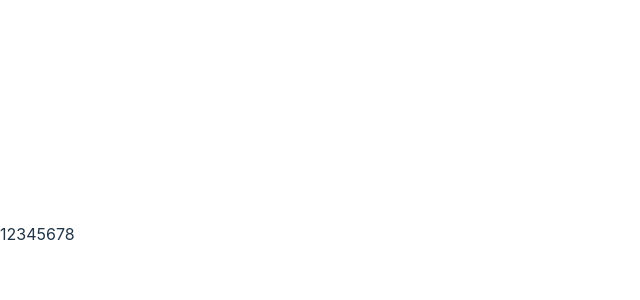
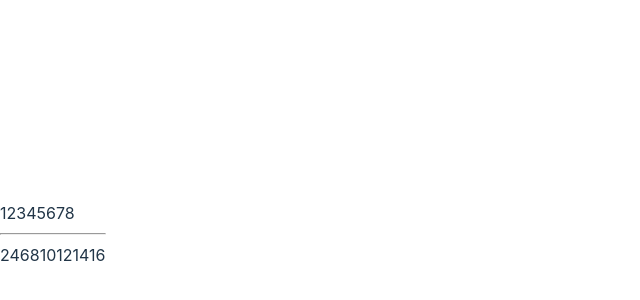
Before and after one commit to MethanBlun/codecademy_react, a React (Vite) app in the folder codecademy_react/: page / in a window 1280 px wide. Shown: the part 166-466 px from the top of the page, without its empty margins (0-640 px from the left). Built offline with nearby package versions, Linux system fonts and the light colour scheme.

Commit message:
map function remember

```diff
--- a/codecademy_react/src/App.jsx
+++ b/codecademy_react/src/App.jsx
@@ -8,7 +8,7 @@ import { createRoot } from "react-dom/client";
 
    const myArray = [1,2,3,4,5,6,7,8]
 
-
+const doubleNumeber = myArray.map(n => n*2)
 
 function App() {
 
@@ -18,6 +18,8 @@ function App() {
 
 
   {myArray}
+  <hr />
+  {doubleNumeber}
     </>
   )
 }
```
